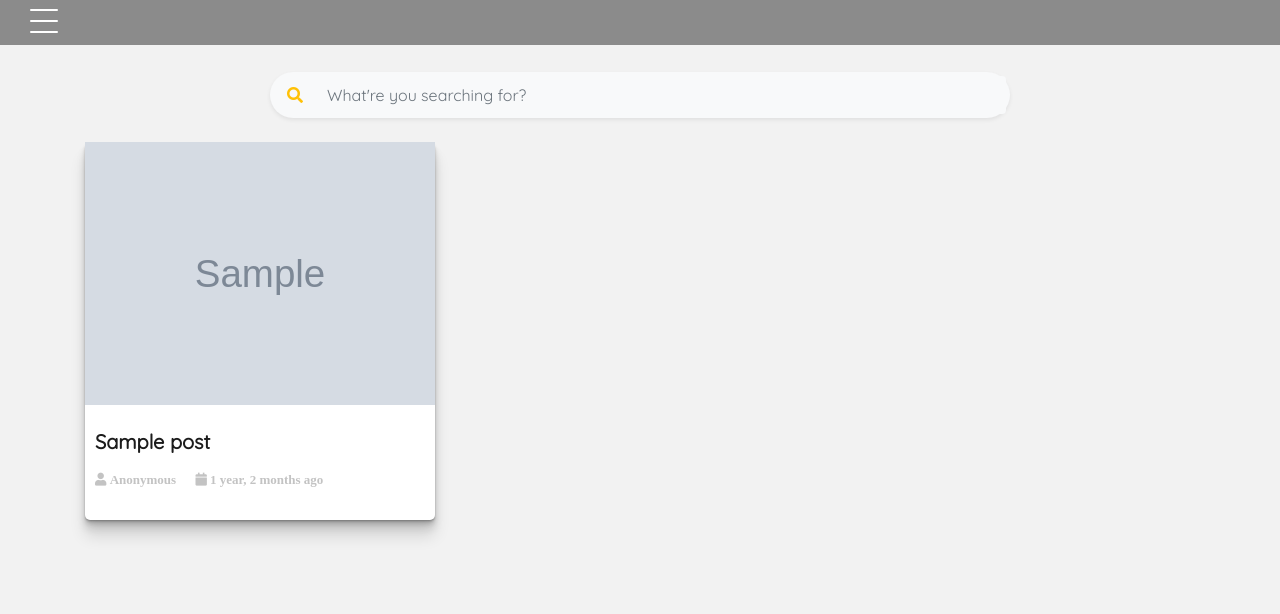
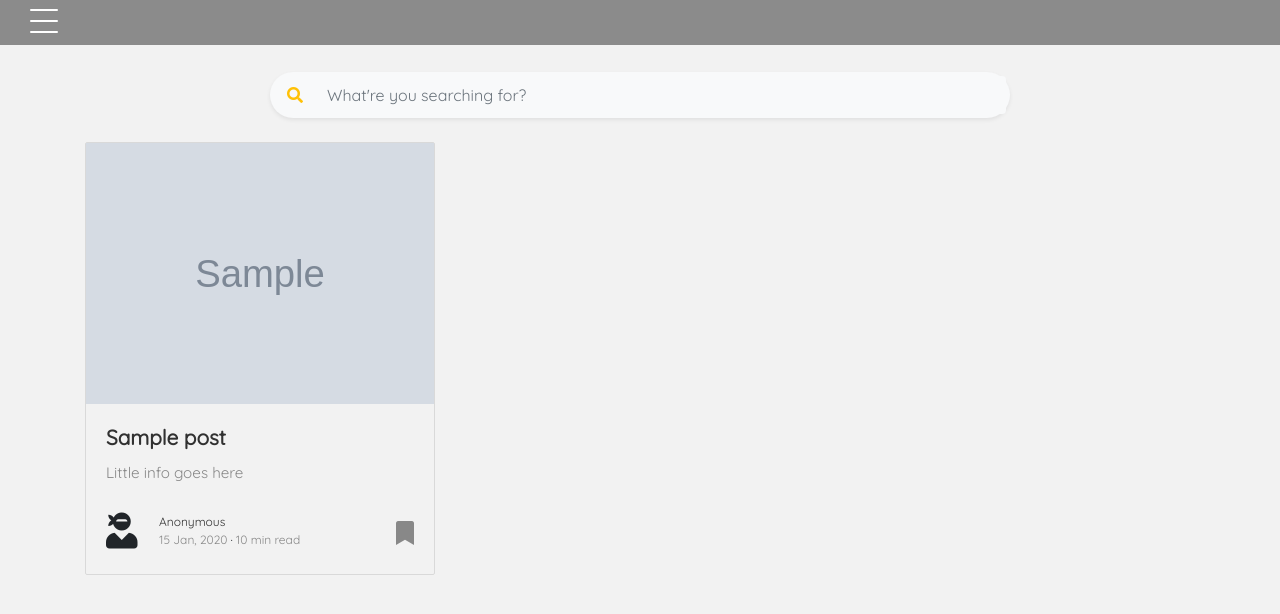
Before and after one commit to rijalanupraj/halkapan, a Django app: page /explore/ in a window 1280 px wide. Shown: the top 614 px of the page. Run offline with Django 3.2, Linux system fonts and the light colour scheme; tables that the repository leaves empty hold one stand-in row (values such as "Sample post"); grey boxes marked "Sample" are stand-in pictures; some libraries are stand-ins or nearby versions.

Commit message:
Update  blog display

```diff
--- a/posts/static/posts/css/blog_box_display.css
+++ b/posts/static/posts/css/blog_box_display.css
@@ -1,41 +1,74 @@
-.blog__list .blog__item {
-    margin-bottom: 60px;
-    background-color: white;
-    border-radius: 5px;
-    box-shadow: 0 1px 1px rgba(0, 0, 0, 0.12), 0 2px 2px rgba(0, 0, 0, 0.12),
-        0 4px 4px rgba(0, 0, 0, 0.12), 0 8px 8px rgba(0, 0, 0, 0.12),
-        0 16px 16px rgba(0, 0, 0, 0.12);
+.card-post-list {
+    margin-bottom: 20px;
+    border-radius: 20px;
+    border: 1px solid rgba(0, 0, 0, 0.1);
+    border-radius: 2px;
 }
 
-.blog__list .blog__item__text {
-    padding: 25px 0px 5px 10px;
+.card-post-list .card-block{
+    padding: 20px;
+}
+.card-post-list h2.card-title {
+    font-size: 1.3rem;
+    font-weight: 700;
+    line-height: 1.25;
+}
+.card-post-list h2.card-title a {
+    color: rgba(0, 0, 0, 0.8);
+}
+.card-post-list h2.card-title a:hover {
+    color: rgba(0, 0, 0, 0.6);
+    text-decoration: none;
+}
+.card-post-list h4.card-text {
+    color: rgba(0, 0, 0, 0.44);
+    font-size: 0.95rem;
+    line-height: 1.4;
+    font-weight: 400;
 }
 
-.blog__list .blog__item__text ul {
-    margin-bottom: 25px;
+.card-post-list .wrapfooter {
+    font-size: 12px;
+    margin-top: 30px;
+}
+.card-post-list .author-thumb {
+    width: 40px;
+    height: 40px;
+    float: left;
+    margin-right: 13px;
+    border-radius: 100%;
 }
 
-.blog__list .blog__item__text ul li {
-    list-style: none;
+.card-post-list .author-meta {
+    flex: 1 1 auto;
+    white-space: nowrap !important;
+    text-overflow: ellipsis !important;
+    overflow: hidden !important;
+}
+.card-post-list span.post-name,
+.card-post-list span.post-date,
+.card-post-list span.author-meta {
     display: inline-block;
-    margin-right: 15px;
 }
-
-.blog__list .blog__item__text ul li a {
-    font-size: 13px;
-    color: #c3c3c3;
+.card-post-list span.post-date,
+.card-post-list span.post-read {
+    color: rgba(0, 0, 0, 0.44);
 }
-
-.blog__list .blog__item__text ul li:last-child {
-    margin-right: 0;
+.card-post-list span.post-read-save {
+    align-items: center;
+    display: inline-block;
+    float: right;
+    margin-top: 8px;
 }
-
-.blog__list .blog__item__text h5 {
-    margin-bottom: 12px;
+.card-post-list span.post-read-save a {
+    color: rgba(0, 0, 0, 0.44);
 }
-
-.blog__list .blog__item__text h5 a {
-    font-size: 20px;
-    color: #1c1c1c;
-    font-weight: 700;
+.card-post-list span.post-name a,
+.card-post-list span.post-read-save a:hover {
+    color: rgba(0, 0, 0, 0.8);
 }
+.card-post-list .dot:after {
+    content: "·";
+    margin-left: 3px;
+    margin-right: 3px;
+}
--- a/posts/templates/posts/snippets/blog_box_display.html
+++ b/posts/templates/posts/snippets/blog_box_display.html
@@ -1,17 +1,41 @@
 <div class="col-lg-4 col-md-4 col-sm6">
-    <div class="blog__item">
-        <div class="blog__item__pic">
-            {% if obj.image %}
-            <img class="img-fluid" src="{{obj.image.url}}" alt="{{obj.image.title}}" srcset="">
-            {% endif %}
-        </div>
-        <div class="blog__item__text">
-            <h5><a class="text-decoration-none" href="{{obj.get_absolute_url}}">{{obj.title}}</a>
-            </h5>
-            <ul class="pl-0">
-                <li><a href="#" class="fas fa-user text-decoration-none"> {% if obj.anonymous %} Anonymous {% else %}{{obj.author.user.username}}{% endif %}<a /></li>
-                <li><a class="fas fa-calendar text-decoration-none"> {{obj.timestamp|timesince}} ago</a></li>
-            </ul>
+    <div class="card-post-list">
+        {% if obj.image %}
+        <a href="{{obj.get_absolute_url}}">
+            <img class="img-fluid mx-auto d-block" src="{{obj.image.url}}" alt="">
+        </a>
+        {% endif %}
+        <div class="card-block">
+            <h2 class="card-title"><a href="{{obj.get_absolute_url}}">{{obj.title}}</a>
+            </h2>
+            <h4 class="card-text">Little info goes here</h4>
+            <div class="metafooter">
+                <div class="wrapfooter">
+                    <span class="meta-footer-thumb">
+                        {% if not obj.anonymous %}
+                        <a href=""><img class="author-thumb" src="{{ obj.author.image.url }}"
+                                alt="{{obj.author.user.username}}"></a>
+
+                        {% else %}
+                        <i class="fas fa-user-ninja fa-3x author-thumb"></i>
+                        {% endif %}
+                    </span>
+                    <span class="author-meta">
+                        {% if not obj.anonymous %}
+                        <span class="post-name"><a href="">{{obj.author.user.username}}</a></span>
+                        {% else %}
+                        <span class="post-name"><a>Anonymous</a></span>
+
+                        {% endif %}
+                        <br />
+                        <span class="post-date">{{obj.timestamp | date:'d M, Y'}}</span><span class="dot"></span><span
+                            class="post-read">10
+                            min read</span>
+                    </span>
+                    <span class="post-read-save"><a href="" title="Read Story"><i
+                                class="fas fa-bookmark fa-2x"></i></a></span>
+                </div>
+            </div>
         </div>
     </div>
 </div>
--- a/userprofile/models.py
+++ b/userprofile/models.py
@@ -25,7 +25,7 @@ def upload_image_path(instance, filename):
 class Profile(models.Model):
     user = models.OneToOneField(User, on_delete=models.CASCADE)
     image = models.ImageField(
-        upload_to=upload_image_path, null=True, blank=True)
+        upload_to=upload_image_path, default="user/profile_pics/default-profile-picture.jpg")
     following = models.ManyToManyField(
         User, related_name='followers', blank=True, symmetrical=False)
     created = models.DateTimeField(auto_now_add=True, blank=True)
```
